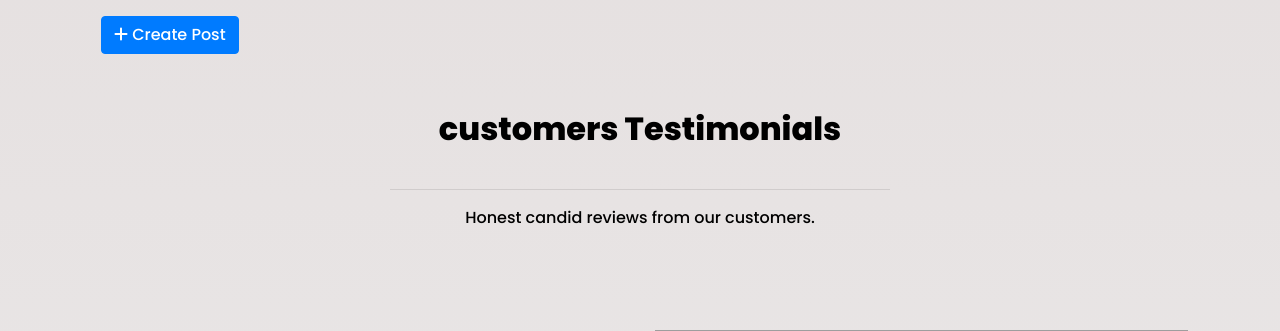
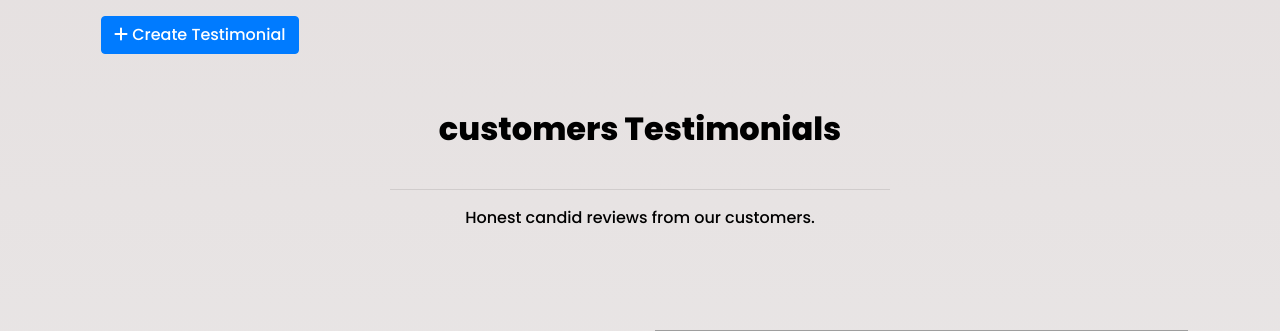
Before and after one commit to Developer-Gitonga/Hauler, a Django app: page /posts/ in a window 1280 px wide. Shown: the part 64-395 px from the top of the page. Run offline with Django 4.2, Linux system fonts and the light colour scheme; the visitor is signed in with stand-in values (Sample User, id 1); data that the repository does not hold is empty; some libraries are stand-ins or nearby versions; some web fonts are replaced; grey boxes are pictures that could not be loaded.

Commit message:
create testimonials

```diff
--- a/templates/haul/posts.html
+++ b/templates/haul/posts.html
@@ -73,7 +73,7 @@
             <button type="button" class="btn btn-primary m-3 d-none" data-bs-toggle="modal" data-bs-target="#addBusiness">
         <i class="fa fa-plus text-white"></i> Create Post</button> {% else %}
             <button type="button" class="btn btn-primary m-3 " data-bs-toggle="modal" data-bs-target="#addBusiness">
-        <i class="fa fa-plus text-white"></i> Create Post</button> {% endif %}
+        <i class="fa fa-plus text-white"></i> Create Testimonial</button> {% endif %}
 
             <div class="container">
                 <div class="intro">
```
